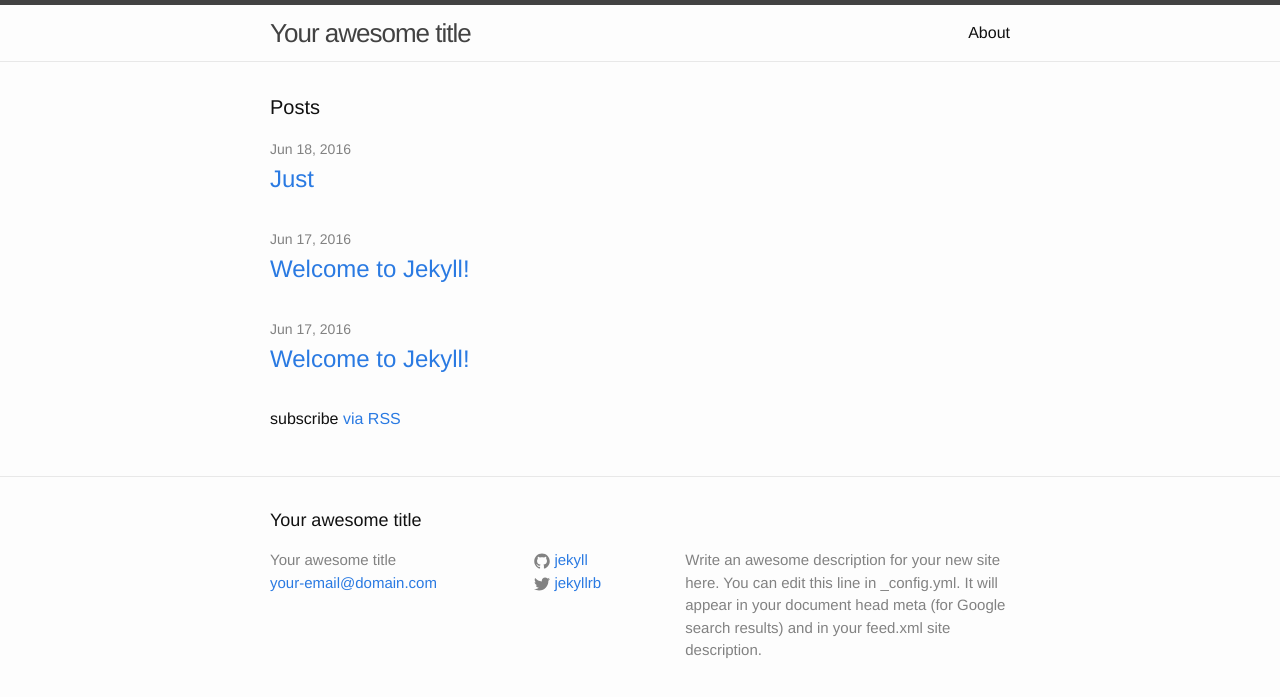
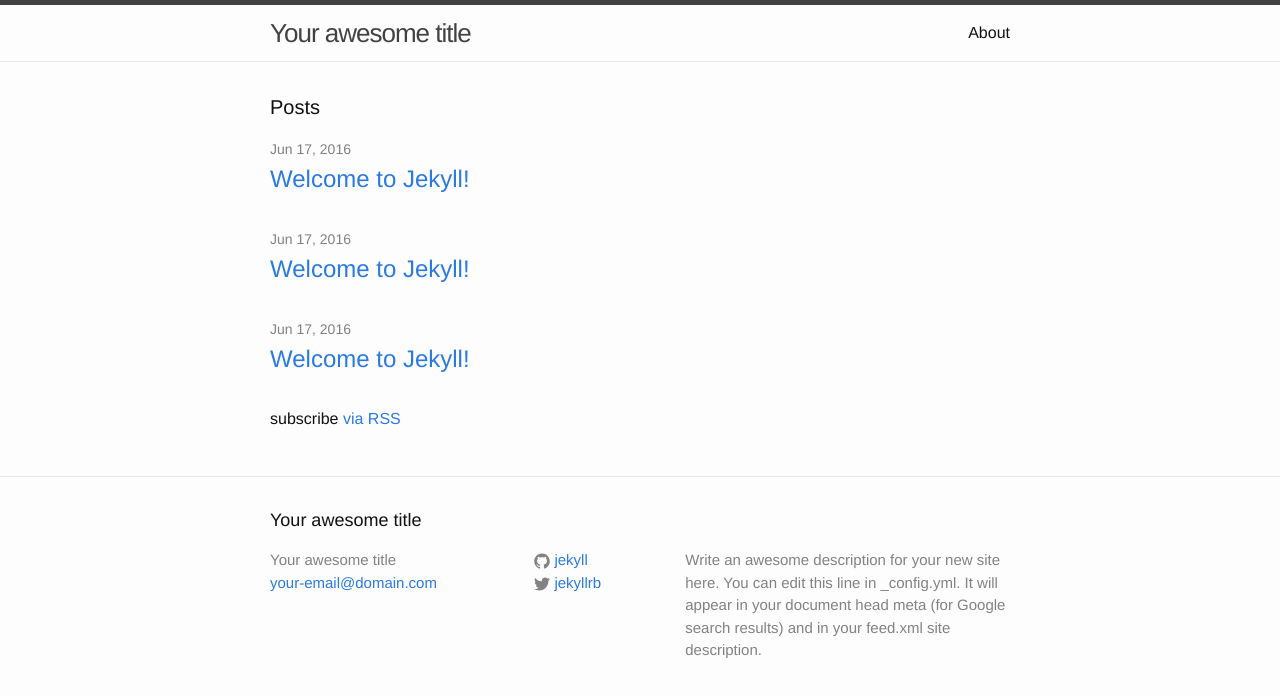
Before and after one commit to dreamtalking/dreamtalking.github.io, a Jekyll site: the page built from index.html, in a window 1280 px wide. Shown: the top 697 px of the page. Built offline with Jekyll 4.4.1, drawn with Linux system fonts in a browser that asks for light colours.

Commit message:
Signed-off-by: wz <sxxjwz@live.com>

```diff
--- a/_posts/2016-06-18-just.markdown
+++ b/_posts/2016-06-18-just.markdown
@@ -1,2 +1,8 @@
+---
+layout: post
+title:  "Welcome to Jekyll!"
+date:   2016-06-18 00:46:56 +0800
+categories: jekyll update
+---
 # 测试 #
 不知行不行
```
